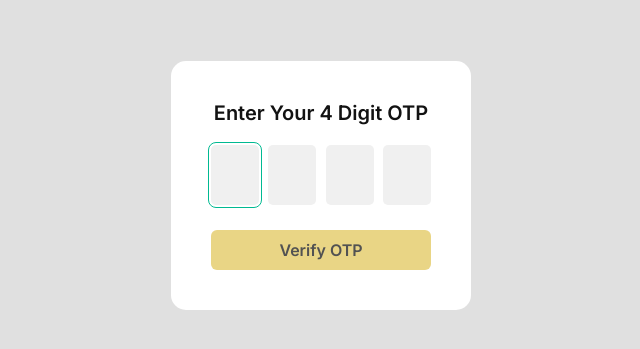
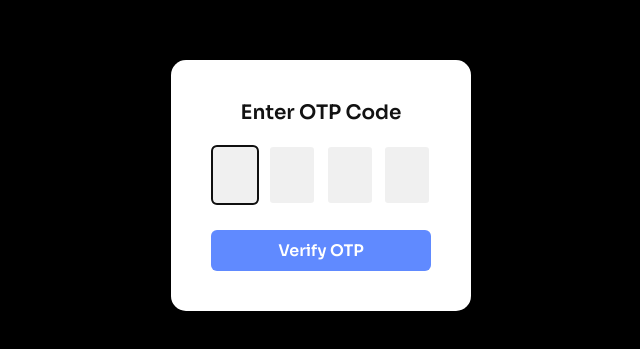
Before and after one commit to pradipladva01/otp-verification-form, a plain HTML site: page index.html in a window 1280 px wide. Shown: the part 215-564 px from the top of the page, without its empty margins (319-959 px from the left). Drawn offline with Linux system fonts and the light colour scheme.

Commit message:
fix: updated

```diff
--- a/index.html
+++ b/index.html
@@ -1,29 +1,26 @@
 <!DOCTYPE html>
 <html lang="en">
+
 <head>
-    <meta charset="UTF-8" />
-    <meta http-equiv="X-UA-Compatible" content="IE=edge" />
-    <meta name="viewport" content="width=device-width, initial-scale=1.0" />
-    <title>OTP Verification Form</title>
-    <link rel="stylesheet" href="style.css" />
+  <meta charset="UTF-8">
+  <link rel="stylesheet" href="./style.css">
+  <title>Otp verification Form</title>
 </head>
+
 <body>
   <div class="container">
-      <h4>Enter Your 4 Digit OTP</h4>
-
+    <h4>Enter OTP Code</h4>
     <form class="form">
-
-        <div class="input_field_box">
+      <div class="input-feild">
         <input type="number" />
         <input type="number" disabled />
         <input type="number" disabled />
         <input type="number" disabled />
       </div>
-
       <button>Verify OTP</button>
     </form>
-
   </div>
 </body>
-    <script src="script.js"></script>
+<script src="./index.js"></script>
+
 </html>
--- a/script.js
+++ b/index.js
@@ -8,7 +8,7 @@ OTPinputs.forEach((input) => {
     const currentInput = input;
     const nextInput = input.nextElementSibling;
 
-    if (currentInput.value.length > 1 && currentInput.value.length == 2 ) {
+    if (currentInput.value.length > 1 && currentInput.value.length == 2) {
       currentInput.value = "";
     }
 
@@ -19,7 +19,7 @@ OTPinputs.forEach((input) => {
 
     if (!OTPinputs[3].disabled && OTPinputs[3].value !== "") {
       button.classList.add("active");
-    }else{
+    } else {
       button.classList.remove("active");
     }
 
@@ -27,17 +27,17 @@ OTPinputs.forEach((input) => {
 
 
   input.addEventListener("keyup", (e) => {
-      if (e.key === "Backspace") {
-        if(input.previousElementSibling !== null){
-          e.target.value = "";
-          e.target.setAttribute("disabled", true);
-          input.previousElementSibling.focus();
-        }
+    if (e.key === "Backspace") {
+      if (input.previousElementSibling !== null) {
+        e.target.value = "";
+        e.target.setAttribute("disabled", true);
+        input.previousElementSibling.focus();
       }
+    }
   })
 
 });
 
 button.addEventListener("click", () => {
-  alert("OTP Sent")
+  alert("OTP Sent Successfully")
 })
--- a/style.css
+++ b/style.css
@@ -1,19 +1,21 @@
-@import url("https://fonts.googleapis.com/css2?family=Inter:wght@500;600&display=swap");
+@import url('https://fonts.googleapis.com/css2?family=Sora:wght@100;200;300;400;500;600&display=swap');
+
 * {
   margin: 0;
   padding: 0;
   box-sizing: border-box;
-  font-family: "Inter", sans-serif;
+  font-family: 'Sora', sans-serif;
 }
+
 body {
   min-height: 100vh;
   display: flex;
   align-items: center;
   justify-content: center;
-  background: #e0e0e0;
+  background: #000000;
 }
 
-.container{
+.container {
   width: 300px;
   height: auto;
   padding: 40px 30px;
@@ -25,12 +27,12 @@ body {
   border-radius: 15px;
 }
 
-h4{
+h4 {
   font-size: 20px;
   color: #121212;
 }
 
-.form{
+.form {
   width: 100%;
   height: auto;
   display: flex;
@@ -39,7 +41,7 @@ h4{
   padding-top: 20px;
 }
 
-.input_field_box{
+.input-feild {
   width: 100%;
   height: auto;
   display: flex;
@@ -47,30 +49,32 @@ h4{
   justify-content: space-evenly;
 }
 
-.input_field_box input{
+.input-feild input {
   border: none;
   max-width: 20%;
   height: 60px;
   text-align: center;
   border-radius: 5px;
   background: #f0f0f0;
+  border: 2px solid rgb(255, 255, 255);
   font-size: 25px;
+  transition: all 0.3s ease;
 }
 
-.input_field_box input::-webkit-inner-spin-button,
-.input_field_box input::-webkit-outer-spin-button {
+.input-feild input::-webkit-inner-spin-button,
+.input-feild input::-webkit-outer-spin-button {
   display: none;
 }
 
-.input_field_box input:focus{
-  outline: 1.5px solid #00b991;
-  outline-offset: 2px;
+.input-feild input:focus {
+  border: 2px solid black;
+  transition: all 0.3s ease;
 }
 
 form button {
   margin-top: 25px;
   width: 92%;
-  color: #525252;
+  color: #ffffff;
   font-size: 16px;
   padding: 10px 0;
   font-weight: 600;
@@ -78,14 +82,16 @@ form button {
   border-radius: 6px;
   pointer-events: none;
   cursor: pointer;
-  background: #e9d585;
+  background: #608aff;
   transition: all 0.2s ease;
 }
+
 form button.active {
-  background: #ffcc00;
+  background: #4070f4;
   pointer-events: auto;
-  color: #000000;
+  color: #ffffff;
 }
+
 form button:hover {
-  background: #e6b801;
+  background: #376cff;
 }
```
Lines whose indentation alone changed are shown as unchanged.
